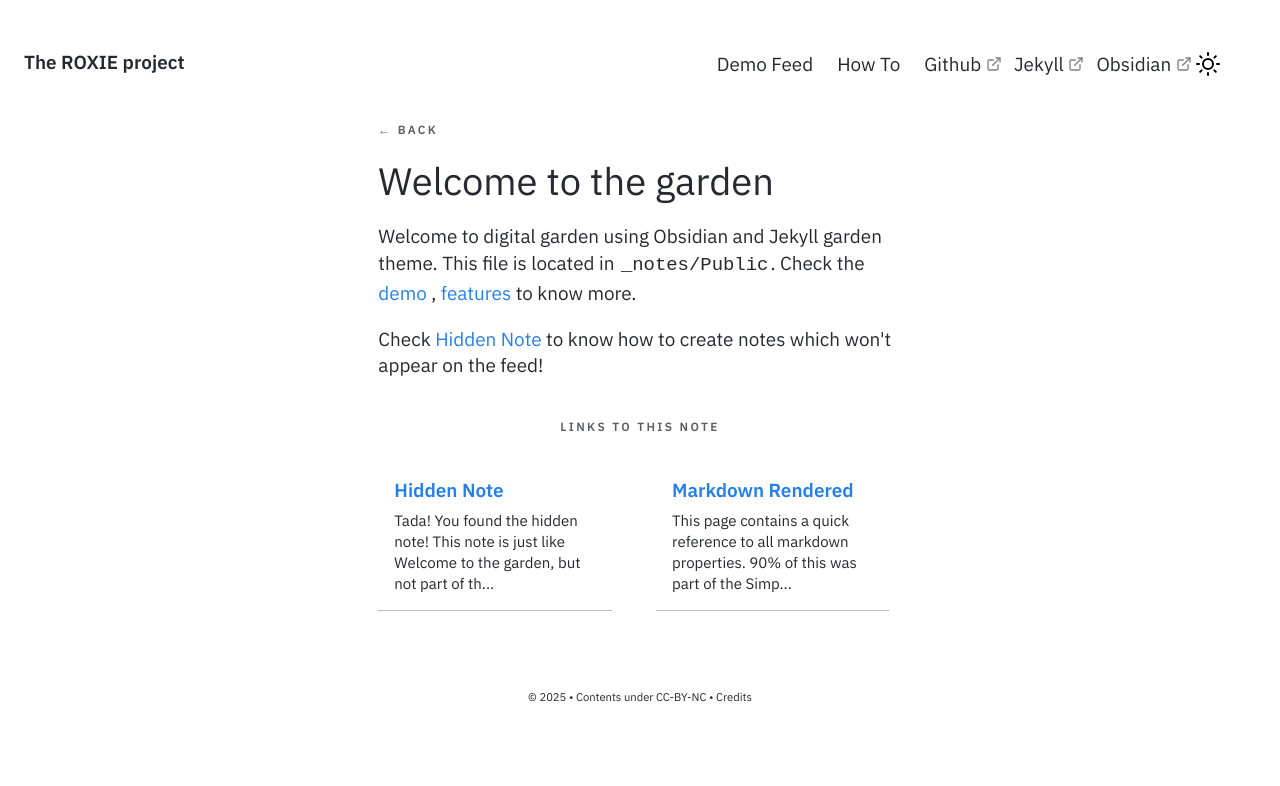
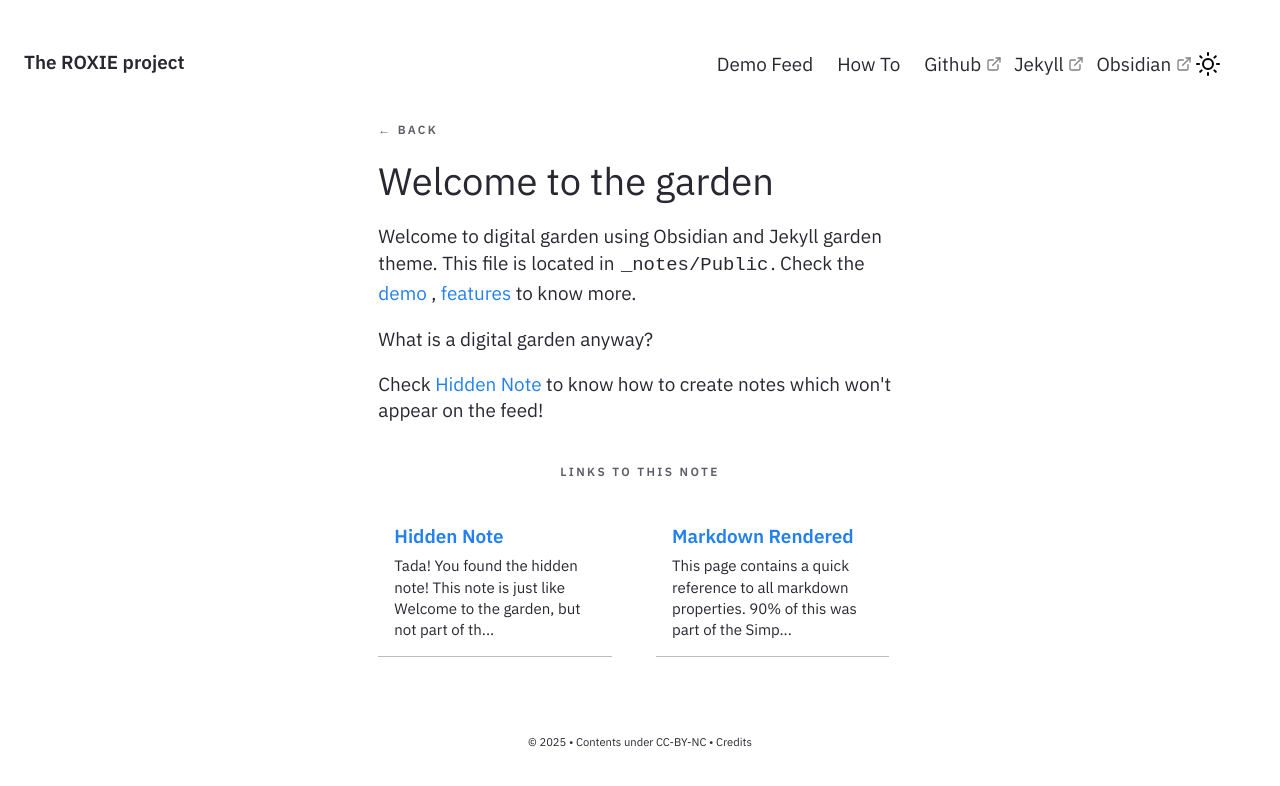
Before and after one commit to richardkchapman/richardkchapman.github.io, a Jekyll site: the page built from _notes/Public/Welcome to the garden.md, in a window 1280 px wide. Shown: the top 786 px of the page. Built offline with Jekyll 4.4.1, drawn with Linux system fonts in a browser that asks for light colours.

Commit message:
Getting started
Signed-off-by: Richard Chapman <rchapman@hpccsystems.com>

```diff
--- a/_notes/Public/Welcome to the garden.md
+++ b/_notes/Public/Welcome to the garden.md
@@ -6,4 +6,6 @@ date : 15-04-2021
 
 Welcome to digital garden using Obsidian and Jekyll garden theme. This file is located in `_notes/Public`. Check the <a href="{{'/notes' | relative_url}}"> demo </a>, <a href="{{'/post/features' | relative_url}}"> features </a> to know more.
 
+What is a digital garden anyway?
+
 Check [[Hidden Note]] to know how to create notes which won't appear on the feed!
```
